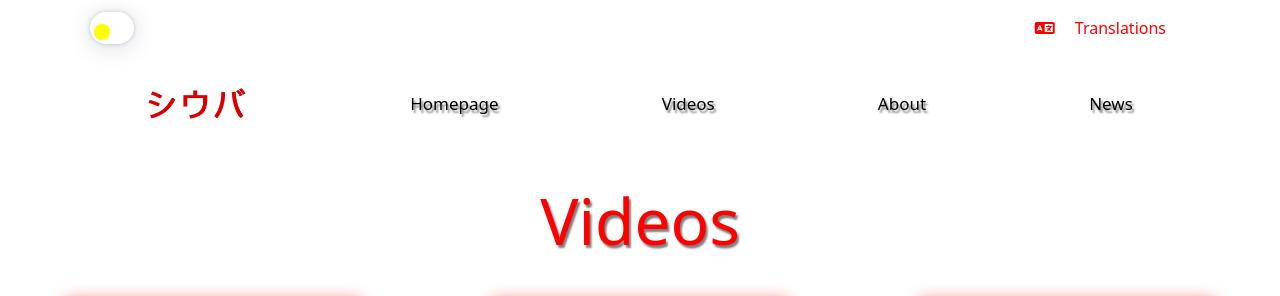
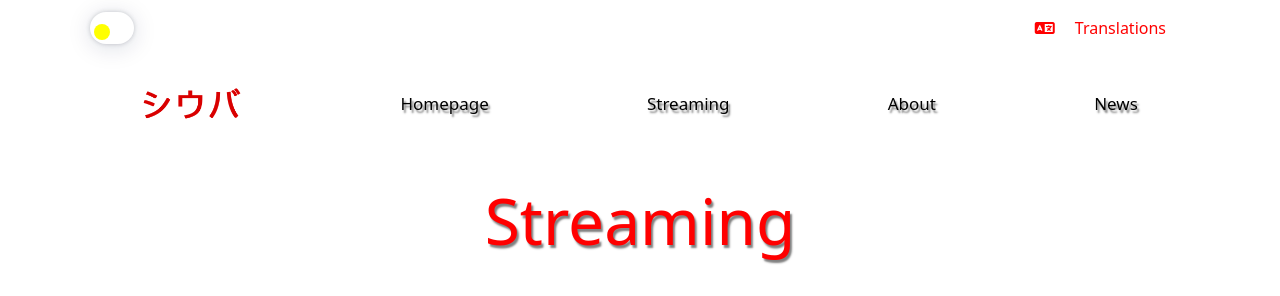
Before and after one commit to iamshiuba/ishiubadj, a Django app: page /videos/ in a window 1280 px wide. Shown: the top 296 px of the page. Run offline with Django 5.2, Linux system fonts and the light colour scheme; some libraries are stand-ins or nearby versions.

Commit message:
Update videos > streaming

```diff
--- a/about/templates/about/about.html
+++ b/about/templates/about/about.html
@@ -5,7 +5,7 @@
     <meta charset="UTF-8" />
     <meta name="viewport" content="width=device-width, initial-scale=1.0" />
     <title>About - iSHIUBA</title>
-    <link rel="shortcut icon" href="{% static 'img/ishiubafavicon.png' %}" type="image/x-icon">
+    <link rel="shortcut icon" href="{% static 'img/ishiubafavicon.png' %}" type="image/x-icon"/>
     {% bootstrap_css %}
     <link rel="stylesheet" href="{% static 'css/main.css' %}" />
     <link
--- a/home/templates/home/index.html
+++ b/home/templates/home/index.html
@@ -5,7 +5,7 @@
     <meta charset="UTF-8" />
     <meta name="viewport" content="width=device-width, initial-scale=1.0" />
     <title>iSHIUBA - Homepage</title>
-    <link rel="shortcut icon" href="{% static 'img/ishiubafavicon.png' %}" type="image/x-icon">
+    <link rel="shortcut icon" href="{% static 'img/ishiubafavicon.png' %}" type="image/x-icon"/>
     {% bootstrap_css %}
     <link rel="stylesheet" href="{% static 'css/main.css' %}" />
     <link
--- a/partials/templates/partials/header.html
+++ b/partials/templates/partials/header.html
@@ -72,7 +72,7 @@
       <img src="{% static 'img/ishiubahor.png' %}" width="100px" alt="shiuba" />
     </a>
     <a class="active" href=".." data-translate="Homepage">Homepage</a>
-    <a href="{% url 'videos' %}" data-translate="Videos">Videos</a>
+    <a href="{% url 'videos' %}" data-translate="Streaming">Streaming</a>
     <a href="{% url 'about' %}" data-translate="About">About</a>
     <a href="{% url 'news' %}" data-translate="News">News</a>
 
--- a/static/css/main.css
+++ b/static/css/main.css
@@ -68,11 +68,6 @@ a {
     animation: fadeIn 5s ease-in-out;
 }
 
-#main p.lead {
-    font-size: 1.5rem;
-    line-height: 1.6;
-}
-
 #hItems {
     justify-content: space-between;
 }
@@ -110,7 +105,7 @@ h2, h3, h4 {
     font-size: 2rem;
 }
 
-h1, h2, h3, h4, h5 {
+h1, h2, h3, h4, h5, .display-1, .display-2, .display-3, .form-label{
     animation: fadeIn 3s ease-in-out;
 }
 
@@ -122,6 +117,8 @@ p.lead {
 
 iframe {
     max-width: auto;
+    width: 768px;
+    height: 432px;
     margin: auto;
     border-radius: 8px;
     box-shadow: 0px 0px 1rem var(--box-shadow);
@@ -147,7 +144,7 @@ footer .container {
     padding: 1rem;
 }
 
-#youtube, .video-links {
+#youtube, .video-links, .playlist-links {
     text-align: center;
 }
 
@@ -158,7 +155,7 @@ footer .container {
     align-items: center;
 }
 
-.video-links {
+.video-links, .playlist-links {
     display: flex;
     flex-direction: column;
     padding: 0.5rem;
@@ -166,7 +163,7 @@ footer .container {
     font-weight: bold;
 }
 
-.video-links a {
+.video-links a, .playlist-links a {
     margin-bottom: 1rem;
     padding: 0.5rem;
     border-radius: 1rem;
@@ -174,7 +171,7 @@ footer .container {
     transition: all 0.5s ease-in-out;
 }
 
-.video-links a:hover {
+.video-links a:hover, .playlist-links a:hover {
     border: 2px solid var(--text-color);
     color: var(--text-color);
 }
@@ -292,13 +289,17 @@ footer .container {
         align-items: center;
     }
 
-    #videoContainer, #news {
+    #playlistContainer {
+        flex-direction: column;
+    }
+
+    .container-fluid {
         flex-direction: column;
     }
 
     main iframe {
-
-        max-width: fit-content;
+        width: 360px;
+        height: 240px;
     }
 
     footer .container {
--- a/static/js/main.js
+++ b/static/js/main.js
@@ -1,7 +1,3 @@
-/**
- * The `initializeLanguage` function sets the selected language based on the value stored in
- * localStorage and checks the corresponding radio button.
- */
 function initializeLanguage() {
   const selectedLanguage = localStorage.getItem("selectedLanguage") || "en";
   setLanguage(selectedLanguage);
@@ -13,13 +9,6 @@ function initializeLanguage() {
     radioButton.checked = true;
   }
 }
-
-/**
- * The function `setLanguage` allows for dynamic translation of elements on a webpage based on the
- * selected language and stores the selected language in local storage.
- * @param language - The `language` parameter is a string that represents the selected language for
- * translation.
- */
 function setLanguage(language) {
   const elementsToTranslate = document.querySelectorAll("[data-translate]");
   elementsToTranslate.forEach((element) => {
@@ -34,22 +23,6 @@ function setLanguage(language) {
   document.documentElement.setAttribute("lang", language);
 }
 
-/* The code `document.querySelectorAll('input[name="btnradio"]').forEach((radio) => {
-    radio.addEventListener("change", function () {
-      setLanguage(this.value);
-    });
-  });` is selecting all input elements with the attribute `name="btnradio"` on the webpage. It then
-  iterates over each of these input elements using the `forEach` method. */
-document.querySelectorAll('input[name="btnradio"]').forEach((radio) => {
-  radio.addEventListener("change", function () {
-    setLanguage(this.value);
-  });
-});
-
-/**
- * The above JavaScript functions initialize and toggle a dark theme for a webpage based on user
- * preference and store the theme choice in local storage.
- */
 function initializeTheme() {
   const savedTheme = localStorage.getItem("theme");
   if (savedTheme === "dark") {
@@ -60,11 +33,6 @@ function initializeTheme() {
     document.getElementById("theme-switcher").checked = false; // Set checkbox to reflect the theme
   }
 }
-
-/**
- * The function `toggleTheme` toggles between dark and light themes on a webpage based on the user's
- * preference stored in local storage.
- */
 function toggleTheme() {
   const isDarkMode = localStorage.getItem("theme") === "dark";
   document.body.classList.toggle("dark", !isDarkMode);
@@ -74,78 +42,77 @@ document
   .getElementById("theme-switcher")
   .addEventListener("change", toggleTheme);
 
-/**
- * The function `loadVideos` loads a list of videos onto a webpage, creating iframes for each video and
- * providing links to watch them.
- * @returns The `loadVideos` function loads a list of videos onto the webpage by creating iframe
- * elements for each video and appending them to the `videoContainer` element. The videos are sourced
- * from an array of video objects containing titles, video IDs, and URLs. The function also checks for
- * the existence of the `videoContainer` element and logs a warning if it is not found.
- */
-function loadVideos() {
-  const videos = [
+function loadPlaylists() {
+  const playlists = [
     {
-      title: "OVER-THINKING",
-      videoId: "Ct5kE8KGnQM",
-      url: "https://www.youtube.com/watch?v=Ct5kE8KGnQM",
+      title: "Singles (2024)",
+      playlistId: "PLxUVZPvKMNEcKd2omhOo6aH6egvDd5_nB",
+      url: "https://www.youtube.com/playlist?list=PLxUVZPvKMNEcKd2omhOo6aH6egvDd5_nB",
     },
     {
-      title: "Childhood Nostalgia",
-      videoId: "2jfeauEQx7w",
-      url: "https://www.youtube.com/watch?v=2jfeauEQx7w",
+      title: "Singles (2023)",
+      playlistId: "PLxUVZPvKMNEc923Z8otdwQQ8TXSN3VdZK",
+      url: "https://www.youtube.com/playlist?list=PLxUVZPvKMNEc923Z8otdwQQ8TXSN3VdZK",
     },
     {
-      title: "This Perfect World",
-      videoId: "kFSdn2X1Ttw",
-      url: "https://www.youtube.com/watch?v=kFSdn2X1Ttw",
+      title: "Remixes",
+      playlistId: "PLxUVZPvKMNEeppHxrsS-7yeMGzY6fvRqK",
+      url: "https://www.youtube.com/playlist?list=PLxUVZPvKMNEeppHxrsS-7yeMGzY6fvRqK",
     },
     {
-      title: "Tragic Ending",
-      videoId: "uf6PZ9WisZQ",
-      url: "https://www.youtube.com/watch?v=uf6PZ9WisZQ",
+      title: "Piano Tutorial",
+      playlistId: "PLxUVZPvKMNEfSLaVSQH4EP6isdzPdyFIG",
+      url: "https://www.youtube.com/playlist?list=PLxUVZPvKMNEfSLaVSQH4EP6isdzPdyFIG",
+    },
+    {
+      title: "Unreleased Songs",
+      playlistId: "PLxUVZPvKMNEdrWnFay_1VSI184mL94Jsx",
+      url: "https://www.youtube.com/playlist?list=PLxUVZPvKMNEdrWnFay_1VSI184mL94Jsx",
+    },
+    {
+      title: "Volumes",
+      playlistId: "PLxUVZPvKMNEetfIuzffSPH3FYIDwVUWUt",
+      url: "https://www.youtube.com/playlist?list=PLxUVZPvKMNEetfIuzffSPH3FYIDwVUWUt",
     },
   ];
 
-  const videoContainer = document.getElementById("videoContainer");
+  const playlistContainer = document.getElementById("playlistContainer");
 
-  if (!videoContainer) {
-    console.warn("videoContainer não encontrado.");
+  if (!playlistContainer) {
+    console.warn("playlistContainer não encontrado.");
     return;
   }
 
-  videos.forEach((video) => {
+  playlists.forEach((playlist) => {
     const colDiv = document.createElement("div");
     colDiv.className = "col";
 
     colDiv.innerHTML = `
           <iframe
-            src="https://www.youtube.com/embed/${video.videoId}?si=dca-S4qIp2txXlSA"
-            title="${video.title}"
+            src="https://www.youtube.com/embed/videoseries?list=${playlist.playlistId}"
+            title="${playlist.title}"
+            width="768px"
+            height="432px"
             frameborder="0"
             allow="accelerometer; autoplay; clipboard-write; encrypted-media; gyroscope; picture-in-picture; web-share"
             referrerpolicy="strict-origin-when-cross-origin"
             allowfullscreen
           ></iframe>
-          <div class="video-links">
+          <div class="playlist-links">
             <a
               rel="noopener"
               class="link"
-              href="${video.url}"
+              href="${playlist.url}"
               target="_blank"
             >
-              <strong>${video.title}</strong>
+              <strong>${playlist.title}</strong>
             </a>
           </div>
         `;
 
-    videoContainer.appendChild(colDiv);
+    playlistContainer.appendChild(colDiv);
   });
 }
-
-/**
- * The function `showMenu` toggles the responsive class on an element with the id "myTopnav" to show or
- * hide a menu.
- */
 function showMenu() {
   var x = document.getElementById("myTopnav");
   if (x.className === "topnav") {
@@ -154,10 +121,8 @@ function showMenu() {
     x.className = "topnav";
   }
 }
-
-// Call loadVideos after the page is fully rendered
-window.onload = function() {
+window.onload = function () {
   initializeLanguage();
   initializeTheme();
-  loadVideos();
+  loadPlaylists();
 };
--- a/static/js/translations.js
+++ b/static/js/translations.js
@@ -1,7 +1,5 @@
 const translations = {
   en: {
-    videos: "Videos",
-    about: "About",
     greeting: "Hello, world!",
     mainMessage:
       "This is my first website built from scratch. I started coding in August 2024 and finished it in October 2024.<br>For now, there are only a few things to check out: some videos, an about page, a news page, and you can visit my social networks in the website's footer.",
@@ -9,21 +7,19 @@ const translations = {
     hDescription:
       "A list of YouTube videos to watch here or on my Official Artist Channel.",
     footer: "All rights reserved.",
-    videosTitle: "Videos",
+    streaming: "Streaming",
     videosDescription:
       "This is the video section; here are some videos to watch:",
     aboutTitle: "About",
     aboutMessage:
       "I made this website for fun. I was taking a programming course and learning how to build a simple yet cool website.<br>Then, after a few weeks, I started my own web project. To be honest, I used AI for some parts since I'm still new to programming.<br>I used it for the JavaScript part and to improve some of my HTML/CSS code, but of course, I didn't make it 100% using AI.<br>Thank you for visiting my website!",
     Homepage: "Homepage",
-    Videos: "Videos",
+    Streaming: "Streaming",
     About: "About",
     News: "News",
     newsTitle: "News",
   },
   br: {
-    videos: "Vídeos",
-    about: "Sobre",
     greeting: "Olá, mundo!",
     mainMessage:
       "Este é meu primeiro site construído do zero. Comecei a programá-lo em agosto de 2024 e terminei em outubro de 2024.<br>Por enquanto, há apenas algumas coisas para conferir: alguns vídeos, uma página sobre, uma página de notícias, e você pode visitar minhas redes sociais no rodapé do site.",
@@ -31,21 +27,19 @@ const translations = {
     hDescription:
       "Uma lista de vídeos do YouTube para assistir aqui ou no meu canal oficial do artista.",
     footer: "Todos os direitos reservados.",
-    videosTitle: "Vídeos",
+    streaming: "Streaming",
     videosDescription:
       "Esta é a seção de vídeos; aqui estão alguns vídeos para assistir:",
     aboutTitle: "Sobre",
     aboutMessage:
       "Fiz este site por diversão. Estava fazendo um curso de programação e aprendendo a criar um site simples, mas legal.<br>Depois de algumas semanas, comecei meu próprio projeto web. Para ser sincero, usei IA em algumas partes, pois ainda sou iniciante em programação.<br>Usei-a para a parte de JavaScript e para melhorar meu código HTML/CSS, mas, claro, não o fiz 100% com IA.<br>Obrigado pela visita ao meu site!",
     Homepage: "Página Inicial",
-    Videos: "Vídeos",
+    Streaming: "Streaming",
     About: "Sobre",
     News: "Notícias",
     newsTitle: "Notícias",
   },
   jp: {
-    videos: "ビデオ",
-    about: "概要",
     greeting: "こんにちは、世界！",
     mainMessage:
       "これは私がゼロから作った最初のウェブサイトです。2024年8月にコーディングを始め、2024年10月に完成させました。<br>現時点では、いくつかのビデオ、概要ページ、ニュースページをご覧いただけます。また、ウェブサイトのフッターにある私のSNSもご覧ください。",
@@ -53,14 +47,14 @@ const translations = {
     hDescription:
       "ここで、または私の公式アーティストチャンネルで視聴できるYouTubeビデオのリストです。",
     footer: "全著作権所有。",
-    videosTitle: "ビデオ",
+    streaming: "ストリーミング",
     videosDescription:
       "こちらがビデオセクションです。いくつか視聴できるビデオがあります:",
     aboutTitle: "概要",
     aboutMessage:
       "このウェブサイトは趣味で作りました。プログラミングコースを受講中で、シンプルながらもクールなウェブサイトの作り方を学んでいました。<br>数週間後、自分のウェブプロジェクトを始めました。正直に言うと、プログラミングはまだ初心者なので、AIをいくつかの部分で使用しました。<br>JavaScriptの部分と、HTML/CSSコードの改善に使用しましたが、もちろん100％AIで作ったわけではありません。<br>ウェブサイトへのご訪問、ありがとうございます！",
     Homepage: "ホームページ",
-    Videos: "ビデオ",
+    Streaming: "ストリーミング",
     About: "概要",
     News: "ニュース",
     newsTitle: "最新ニュース",
--- a/videos/templates/videos/videos.html
+++ b/videos/templates/videos/videos.html
@@ -4,8 +4,12 @@
   <head>
     <meta charset="UTF-8" />
     <meta name="viewport" content="width=device-width, initial-scale=1.0" />
-    <title>Videos - iSHIUBA</title>
-    <link rel="shortcut icon" href="{% static 'img/ishiubafavicon.png' %}" type="image/x-icon" />
+    <title>Streaming - iSHIUBA</title>
+    <link
+      rel="shortcut icon"
+      href="{% static 'img/ishiubafavicon.png' %}"
+      type="image/x-icon"
+    />
     {% bootstrap_css %}
     <link rel="stylesheet" href="{% static 'css/main.css' %}" />
     <link
@@ -15,18 +19,22 @@
       crossorigin="anonymous"
       referrerpolicy="no-referrer"
     />
-    <link rel="stylesheet" href="https://cdn.jsdelivr.net/gh/lipis/flag-icons@7.2.3/css/flag-icons.min.css" />
+    <link
+      rel="stylesheet"
+      href="https://cdn.jsdelivr.net/gh/lipis/flag-icons@7.2.3/css/flag-icons.min.css"
+    />
   </head>
   <body>
     {% include 'partials/header.html' %}
     <main>
       <div id="videos">
-        <h1 data-translate="videosTitle">
-          Videos
-        </h1>
+        <h1 data-translate="streaming">Streaming</h1>
       </div>
+      <label for="youtube" class="form-label fw-bold fs-4 mb-3 mt-3 d-block text-center text-uppercase text-shadow">
+        YouTube Playlists
+      </label>
       <div id="youtube" class="container-fluid">
-        <div class="row align-items-center" id="videoContainer"></div>
+        <div id="playlistContainer" class="row"></div>
       </div>
     </main>
     {% include 'partials/footer.html' %}
```
Also changed, not shown: news/templates/news/news.html (+8 -6 lines), 3 other files.
